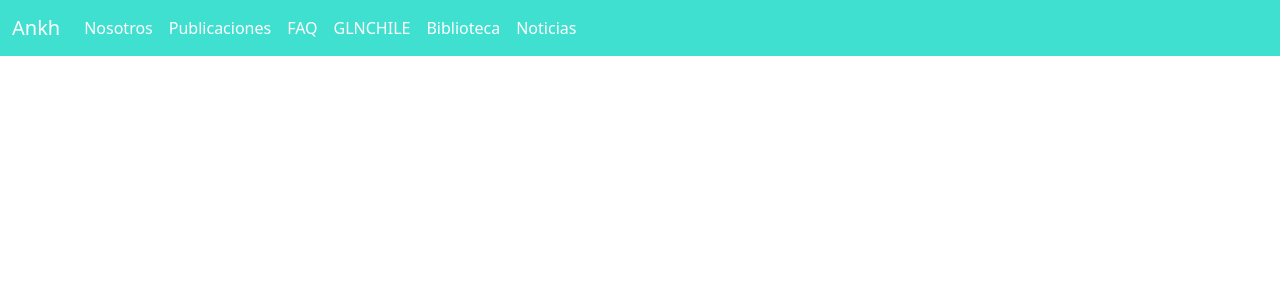
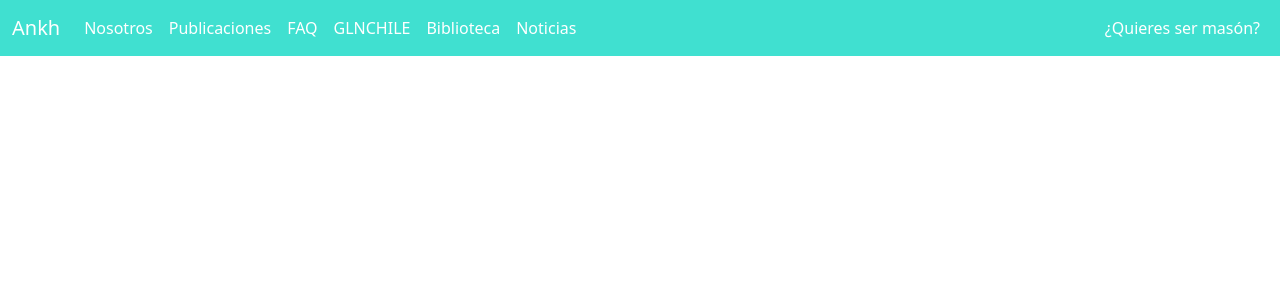
Before and after one commit to AdalParsifal/Ankh, a Django app: template webankh/templates/base.html in a window 1280 px wide. Shown: the top 300 px of the page. Run offline with Django 5.2, Linux system fonts and the light colour scheme; the template is opened without the code that fills it, so the values that code supplies are empty; parts of the project's set-up code (start-up, migrations or seed data) failed here and were passed over.

Commit message:
base.html alpha conditions+ settings for context processor + context processor

```diff
--- a/ankh/settings.py
+++ b/ankh/settings.py
@@ -62,6 +62,7 @@ TEMPLATES = [
                 'django.template.context_processors.request',
                 'django.contrib.auth.context_processors.auth',
                 'django.contrib.messages.context_processors.messages',
+                'webankh.context_processors.ankh_context', # <- de webankh
             ],
         },
     },
--- /dev/null
+++ b/webankh/context_processors.py
@@ -0,0 +1,5 @@
+def ankh_context(request):
+    return {
+        'es_mason': request.session.get('es_mason', False),
+        'idioma': request.session.get('idioma', 'es'),
+    }
--- a/webankh/templates/base.html
+++ b/webankh/templates/base.html
@@ -52,11 +52,13 @@
 
                 <!-- Secciones mutables (placeholder) -->
                 <ul class="navbar-nav">
-                    {% block mutable_navbar %}
-                    <!-- Ejemplo de uso:
-                    <li class="nav-item"><a class="nav-link" href="#">¿Quieres ser masón?</a></li>
-                    -->
-                    {% endblock %}
+                    {% if es_mason %}
+                        <li class="nav-item"><a class="nav-link" href="#">Contactos</a></li>
+                        <li class="nav-item"><a class="nav-link" href="#">Login</a></li>
+                        <li class="nav-item"><a class="nav-link" href="#">Perfil</a></li>
+                    {% else %}
+                        <li class="nav-item"><a class="nav-link" href="#">{% if idioma == 'en' %}Want to be a Mason?{% elif idioma == 'fr' %}Voulez-vous être Maçon ?{% else %}¿Quieres ser masón?{% endif %}</a></li>
+                    {% endif %}
                 </ul>
             </div>
         </div>
```
